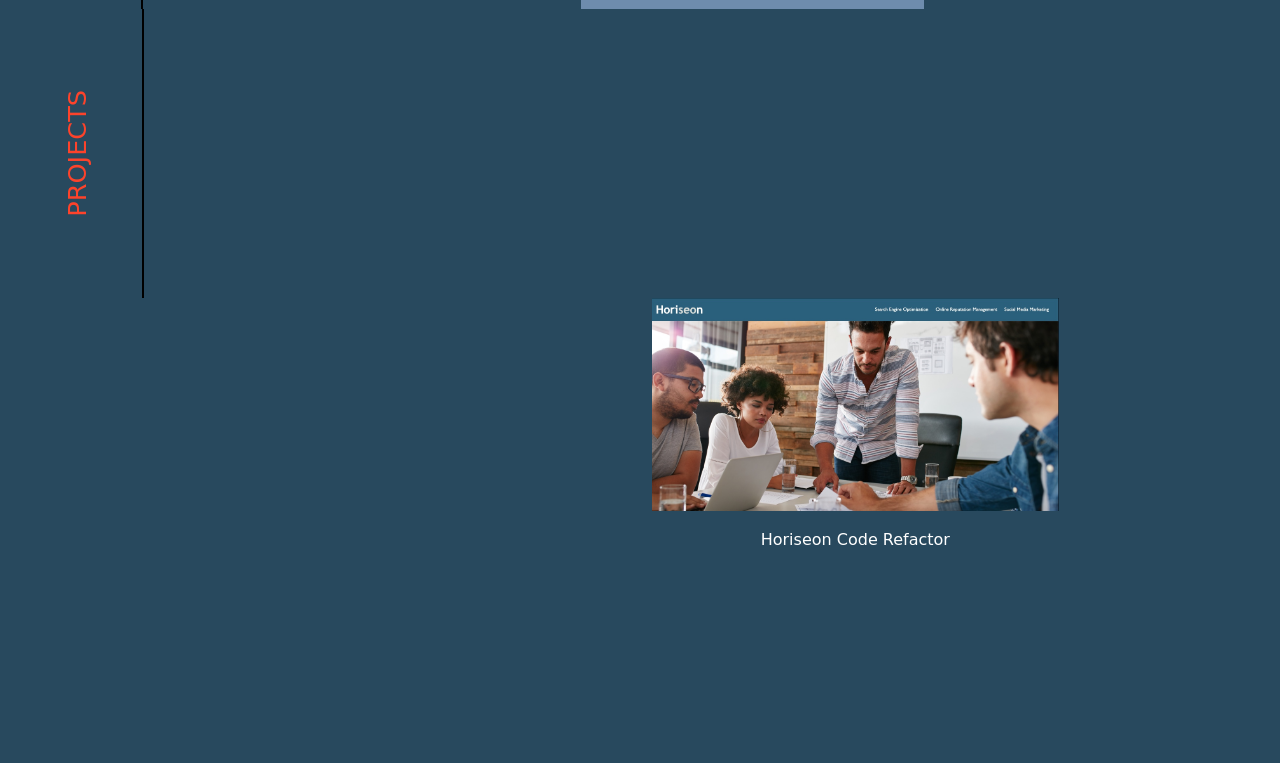
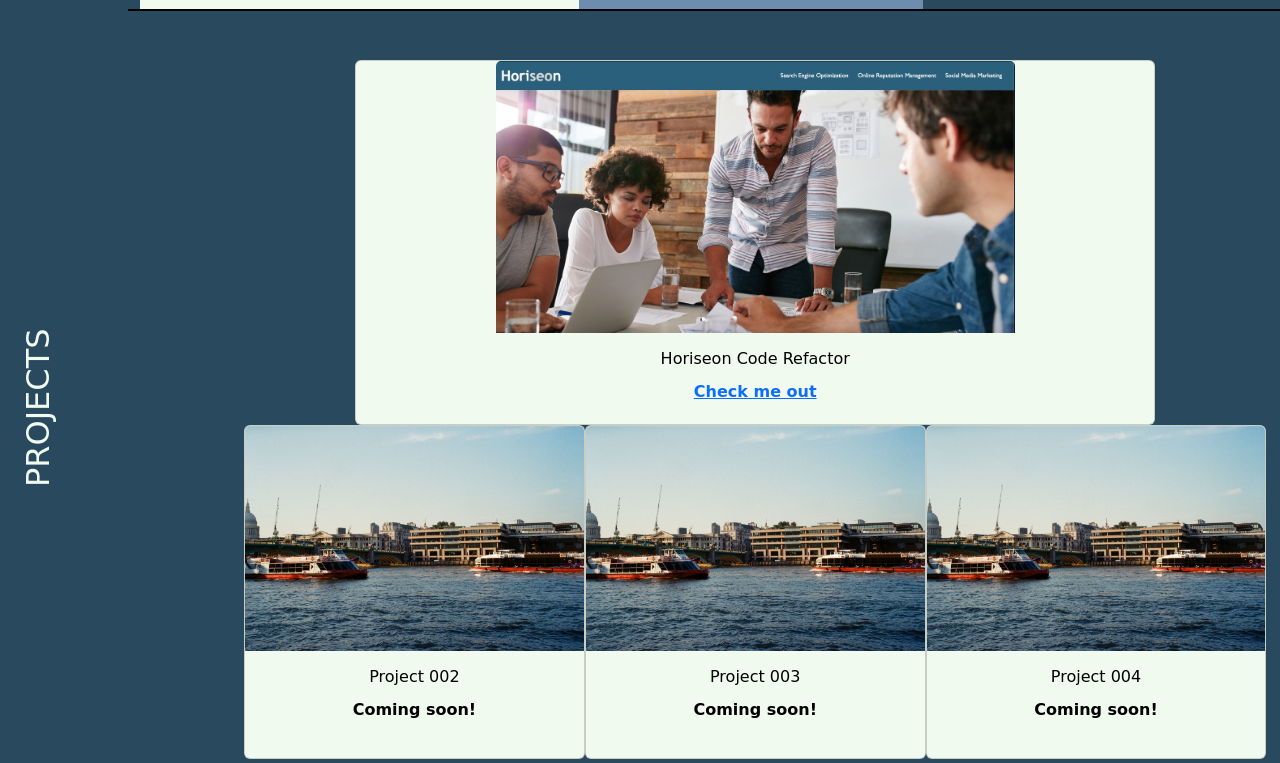
Before and after one commit to Tosin-T/Bootstrap-Portfolio, a plain HTML site: page index.html in a window 1280 px wide. Shown: the part 866-1629 px from the top of the page. Drawn offline with nearby package versions, Linux system fonts and the light colour scheme; a web font is replaced by a local one.

Commit message:
final update yay

```diff
--- a/Assets/css/style.css
+++ b/Assets/css/style.css
@@ -80,15 +80,22 @@ nav ul {
   align-items: center;
   justify-content: space-between;
 }
-
+.row>*{
+  padding: 0%;
+}
 .project-style {
   text-decoration: none;
   color: white;
+
 }
 .profile p{
   color: #000;
 }
+.navbar { padding-bottom:0vh;}
 
+.nav-link{
+  color: var(--colour2);
+}
 .navbar-nav a:hover {
   color: var(--colour1);
 
@@ -132,21 +139,42 @@ nav li{
 
 
 .title-section {
-  width: 10.52%;
+  width: 10.5vw;
   display: flex;
   text-align: center;
   border-right: 2px solid black;
   color: var(--colour1);
 }
 .title-section-about-me{
-  width:30%;
+
   color: var(--colour1);
 }
 .title-section h2{
+  height: 14vw;
   font-size: 2vw;
-  margin:auto;
   transform: rotate(-90deg);
   text-transform: uppercase;
+  width:auto;
+}
+
+
+
+.title-section-left-update{
+  display: flex;
+  width: 10vw;
+  font-size: 2vw;
+  justify-content: center;
+  text-transform: uppercase;
+}
+
+.title-section-left-update h2 {
+  transform: rotate(-90deg);
+  height: 7vw;
+  margin: auto;
+}
+
+.title-section-right-update{
+  width: 90vw;
 }
 
 #about{
@@ -175,7 +203,6 @@ object-fit: contain;
 }
 .profile {
   background-color:var(--colour2);
-  margin-top: -12px;
   padding: 1.75vw;
   height: 30%;
   text-align: center;
@@ -230,14 +257,21 @@ font-size: 3vh;
 }
 
 .card{
-  max-height: 30vh;
-  max-width: 60vh;
+  max-height: 50vh;
+  max-width: 100vh;
   object-fit: scale-down 0.5%;
   transition: transform .2s;
   margin:  auto;
-  overflow: hidden;
   align-items: center;
-  justify-items:center
+  justify-items:center;
+  background-color:var(--colour2);
+
+}
+.card-title {
+  color: #000;
+}
+.card-sub{
+  color: #000;
 }
 h6{
   display: flex;
@@ -246,13 +280,12 @@ h6{
 .work-grid {
   display: flex;
   width: 100%;
-  display: grid;
   gap: 16px;
-  padding-left: 50vw;
+  padding-left: 10vw;
   padding-right: 2vw;
-  overflow: hidden;
+  overflow: auto;
   justify-content: center;
-
+  border-top: 2px solid #000;
 }
 .work-card{
   align-items: center;
@@ -260,7 +293,7 @@ h6{
 }
 
 .project-1{
-  justify-items: space-between;
+
 }
 .grid-item {
   padding: 20px;
@@ -291,6 +324,14 @@ h6{
   text-decoration: none;
 }
 
+.row-1-project{
+  width: 65%;
+}
+
+.row-2-project{
+  width: 100%;
+}
+
 
 :root{
   --colour1: rgb(253, 67, 43);
--- a/index.html
+++ b/index.html
@@ -45,6 +45,7 @@
   <!-- hero bar/jubotron -->
         <div class="jumbotron jumbotron-fluid">
           <div class="container">
+
             <h1 class="display-4">Front end web developer</h1>
           </div>
         </div>
@@ -52,7 +53,7 @@
   <section class="container-fluid">
 
       <div id="about">
-          <div class="title-section"id="title-section-about-me">
+          <div class="title-section-left-update"id="title-section-about-me">
             <h2>About Me</h2>
           </div>
 
@@ -92,40 +93,72 @@
 
   </section>
 
-    <!-- Project container -->
-  <section class="container-fluid column-sub">
-        <div class="title-section" id="projects">
-              <h2>Projects</h2>
-          </div>
-            <div class="container-fluid text-center project-1 work-grid">
-              <div class="row">
-                <div class="col-10 col-md-10">
-                  <div class="project-style col-sm-10">
-                    <img class="card-img-top" src="Assets/Images/Horiseon.jpeg" alt="Horiseon-logo" title="Horiseon Code Refactor">
-                    <div class="card-body">
-                      <h6 class="card-title"><br>Horiseon Code Refactor</h6>
+
+
+  <!-- PROJECT SECTION -->
+  <section class="container-fluid">
+    <div class="row d-flex">
+      <div class="column-sub title-section-left-update" id="projects"><h2>Projects</h2></div>
+      <div class=" title-section-right-update">
+        <div class="container-fluid column-sub text-center project-1 work-grid d-flex">
+          <div class="m-auto">
+
+            <div class="row">
+              <div class="col">
+                <!--bigger picture card  -->
+                  <div class="col-md-12 col-sm-6">
+                    <div class="project-style card">
+                        <img class="card-img-top row-1-project" src="Assets/Images/Horiseon.jpeg" alt="Horiseon-logo" title="Horiseon Code Refactor"><a href="https://tosin-t.github.io/Horiseon-code-refactor/"></a>
+                        <div class="card-body">
+                            <h6 class="card-title">Horiseon Code Refactor</h6>
+                            <a href="https://tosin-t.github.io/Horiseon-code-refactor/" class="card-link">Check me out</a>
+                        </div>
                     </div>
+                </div>
+              </div>
+            </div>
+
+          <!-- Second Row of work cards -->
+            <div class="row justify-content-between card-deck">
+              <div class="col-md-4">
+                <div class="card">
+                  <img class="card-img-top row-2-project" src="Assets/Images/filler-photo-1.jpeg" alt="filler-logo" title="filler logo">
+                  <div class="card-body">
+                    <h6 class="card-title">Project 002</h6>
+                    <p class="card-sub">Coming soon!</p>
                   </div>
                 </div>
               </div>
-              <!--  -->
-
+              <div class="col-md-4">
+                <div class="card">
+                  <img class="card-img-top row-2-project" src="Assets/Images/filler-photo-1.jpeg" alt="filler-logo" title="filler logo">
+                  <div class="card-body">
+                    <h6 class="card-title">Project 003</h6>
+                    <p class="card-sub">Coming soon!</p>
+                  </div>
+                </div>
+              </div>
+              <div class="col-md-4">
+                <div class="card">
+                  <img class="card-img-top row-2-project" src="Assets/Images/filler-photo-1.jpeg" alt="filler-logo" title="filler logo">
+                  <div class="card-body">
+                    <h6 class="card-title">Project 004</h6>
+                    <p class="card-sub">Coming soon!</p>
+                  </div>
+                </div>
+              </div>
+            </div>
+          </div>
+        </div>
+      </div>
+    </div>
   </section>
-
-
-
-
-
-
-
 
   <!-- footer /contact information-->
 
-
-
   <footer class="column-sub-bottom">
       <div id="contact">
-        <div class="title-section">
+        <div class="title-section-left-update">
           <h2>Contact Me</h2>
         </div>
 
@@ -134,21 +167,12 @@
             <div class="grid-item2">Location:<br> London</div>
             <div class="grid-item2"><a href="http://linkedin.com/in/tosin-t-170a91271"><p>Linkedin <br> profile</p></a></div>
             <div class="grid-item2">Email: Tosin100@hotmail.com</div>
-
           </div>
         </div>
 
       </div>
   </footer>
 
-
-
-
-
-
-
-
-
   <script src="https://cdn.jsdelivr.net/npm/@popperjs/core@2.11.8/dist/umd/popper.min.js" integrity="sha384-I7E8VVD/ismYTF4hNIPjVp/Zjvgyol6VFvRkX/vR+Vc4jQkC+hVqc2pM8ODewa9r" crossorigin="anonymous"></script>
   <script src="https://cdn.jsdelivr.net/npm/bootstrap@5.3.2/dist/js/bootstrap.min.js" integrity="sha384-BBtl+eGJRgqQAUMxJ7pMwbEyER4l1g+O15P+16Ep7Q9Q+zqX6gSbd85u4mG4QzX+" crossorigin="anonymous"></script>
 </body>
```
Also changed, not shown: 2 other files.
